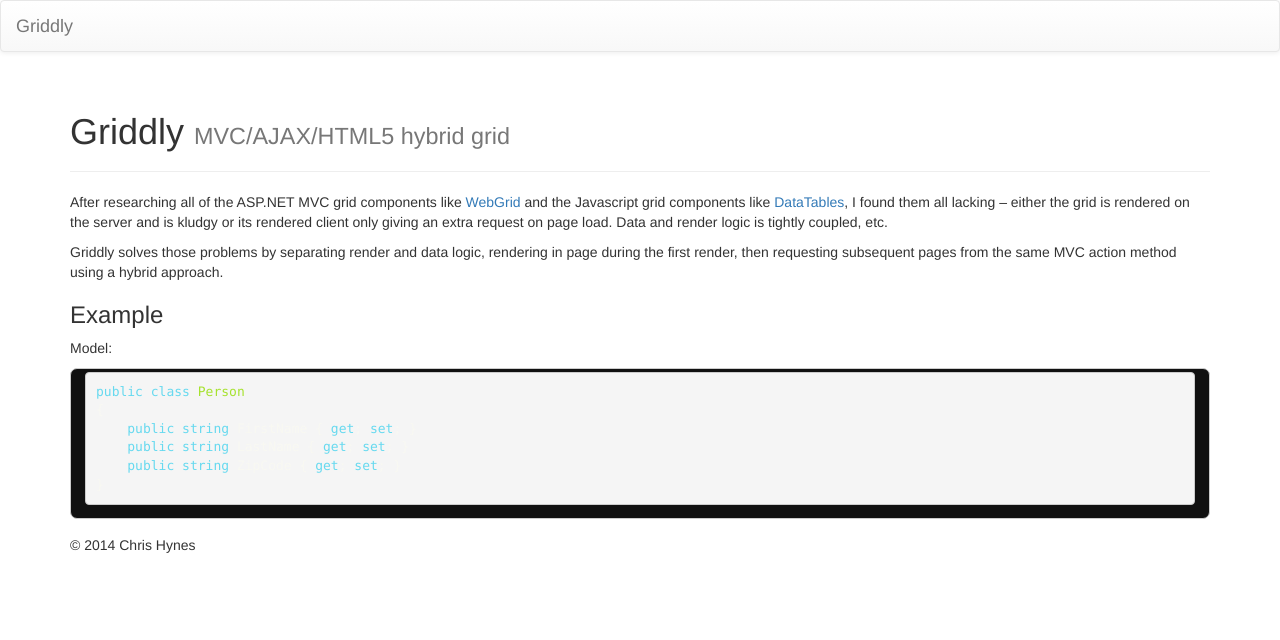
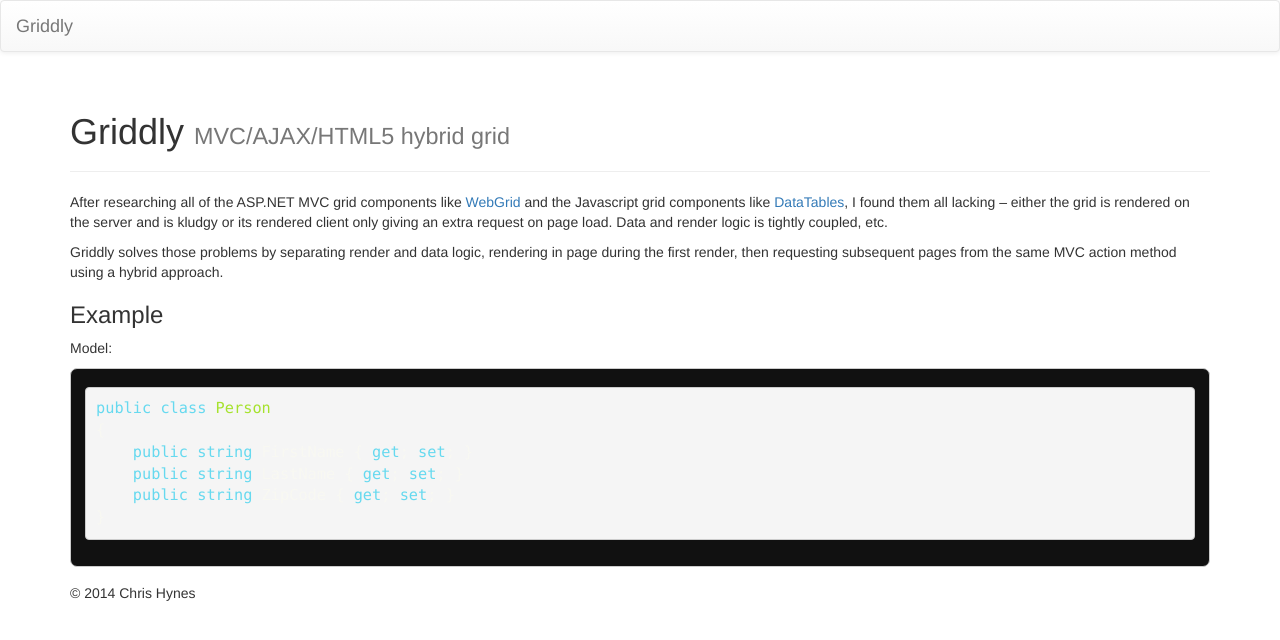
Before and after one commit to programcsharp/griddly, a Jekyll site: the page built from index.md, in a window 1280 px wide. Shown: the top 640 px of the page. Built offline with Jekyll 4.4.1, drawn with Linux system fonts in a browser that asks for light colours; nearby versions of some CDN libraries; library files that are not in the unit come from our copies.

Commit message:
Moved again

```diff
--- a/_includes/themes/bootstrap-3/default.html
+++ b/_includes/themes/bootstrap-3/default.html
@@ -11,8 +11,6 @@
     <!-- Enable responsive viewport -->
     <meta name="viewport" content="width=device-width, initial-scale=1.0">
 
-    <link href="{{ BASE_PATH }}assets/syntax.css" rel="stylesheet">
-
     <!-- Bootstrap styles -->
     <link href="{{ ASSET_PATH }}/bootstrap/css/bootstrap.min.css" rel="stylesheet">
     <!-- Optional theme -->
@@ -22,6 +20,8 @@
 
     <!-- Custom styles -->
     <link href="{{ ASSET_PATH }}/css/style.css?body=1" rel="stylesheet" type="text/css" media="all">
+
+    <link href="{{ BASE_PATH }}/assets/syntax.css" rel="stylesheet">
 
     <!-- HTML5 Shim and Respond.js IE8 support of HTML5 elements and media queries -->
     <!-- WARNING: Respond.js doesn't work if you view the page via file:// -->
```
